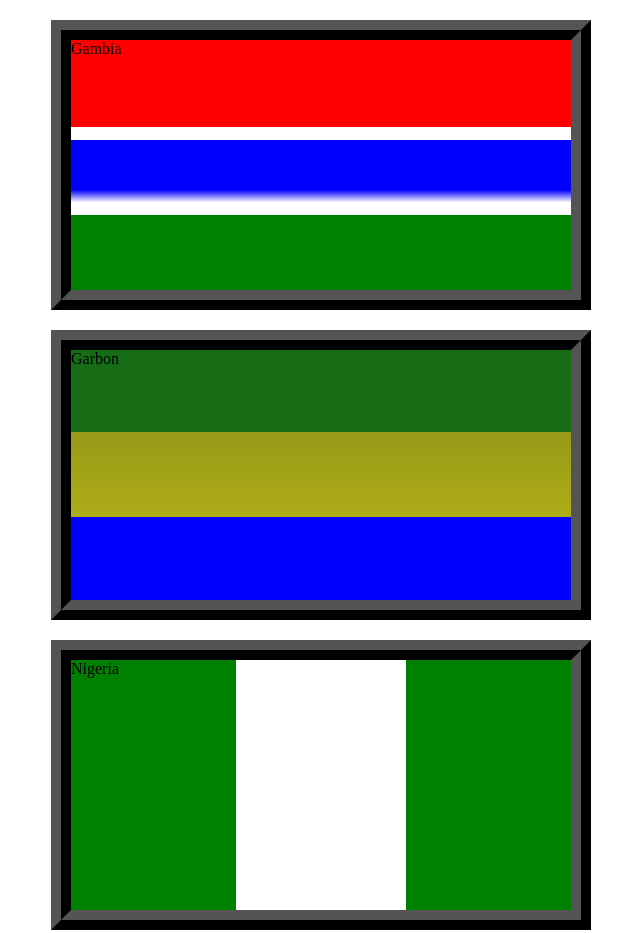
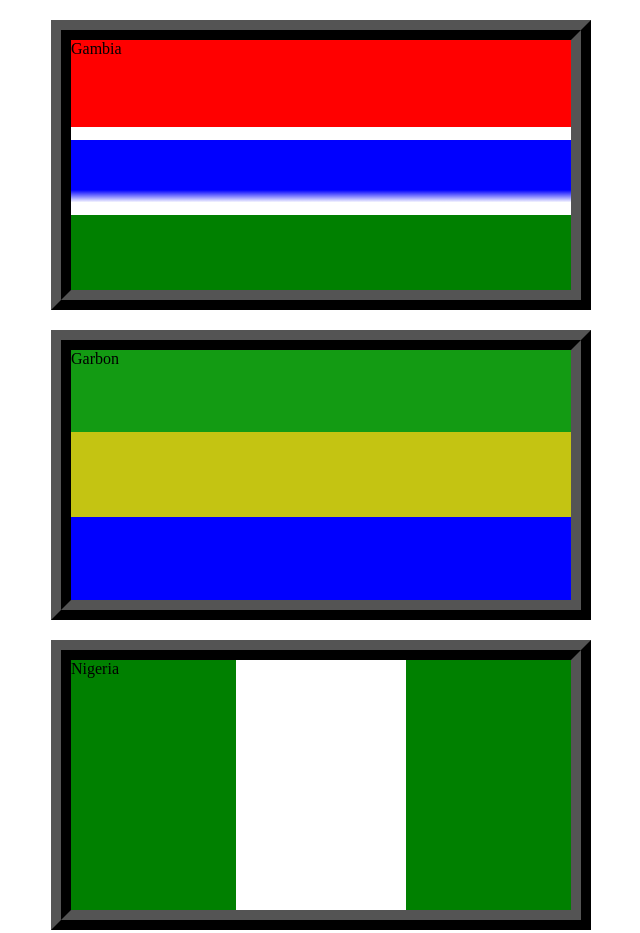
Before and after one commit to Happinn/frontendweek3-, a plain HTML site: page country.html in a window 1280 px wide. Shown: the top 933 px of the page, without its empty margins (319-959 px from the left). Drawn offline with Linux system fonts and the light colour scheme.

Commit message:
feat:add changes

```diff
--- a/styles/country.css
+++ b/styles/country.css
@@ -3,7 +3,7 @@ section:first-of-type{
 }
 
 section:nth-of-type(2){
-    background: linear-gradient(rgb(22, 109, 22) 33%, rgb(153, 153, 24) 33%, rgb(173, 173, 24) 67%, blue 67%);
+    background: linear-gradient(rgb(19, 155, 19) 33%, rgb(196, 196, 18) 33%, rgb(196, 196, 18) 67%, blue 67%);
 }
 
 section:nth-of-type(3){
```
